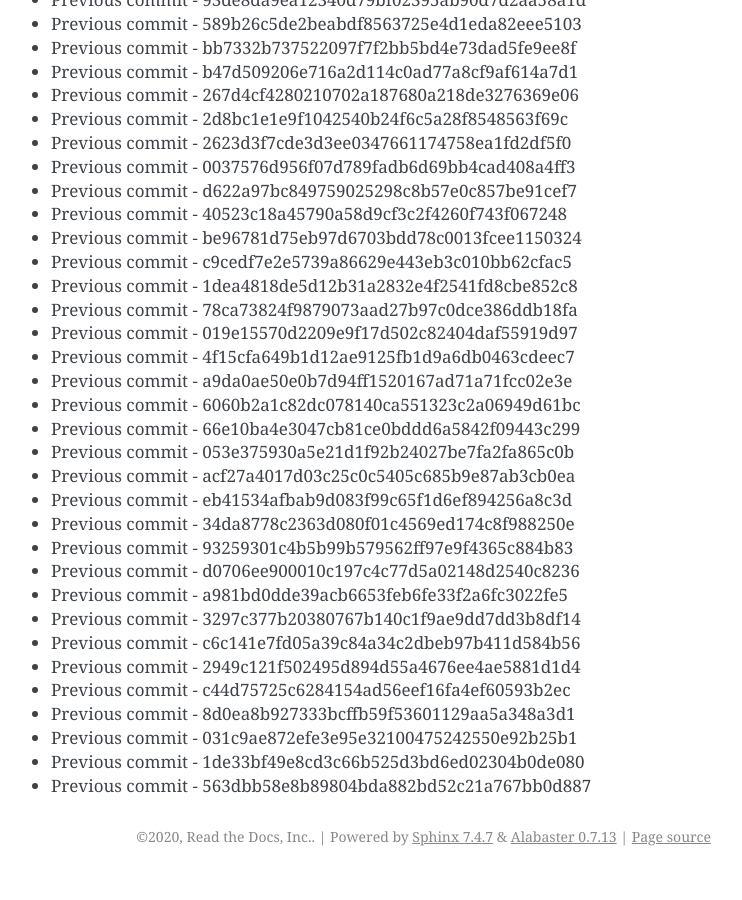
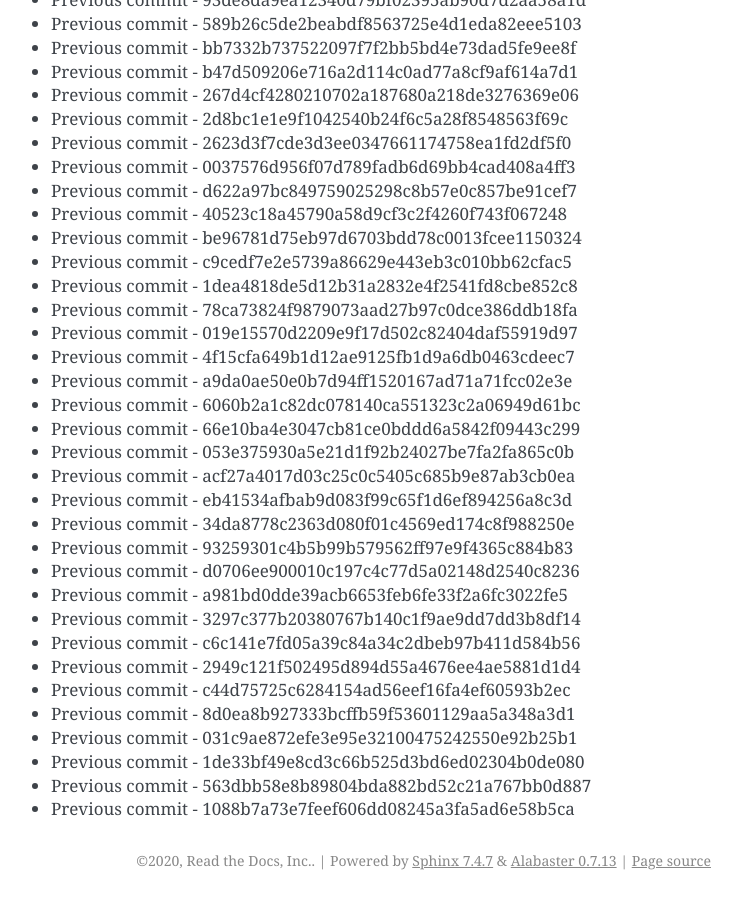
Before and after one commit to readthedocs/rtd-git-stresstest, a Sphinx documentation site: the page built from docs/updates.rst, in a window 1280 px wide and 900 px high, scrolled down 45203 px. Shown: the whole window, without its empty margins (399-1141 px from the left). Built offline with Sphinx 7.4.7, drawn with Linux system fonts in a browser that asks for light colours; before the commit the page ends 46079 px from its top, so only the background shows below that.

Commit message:
Generating commit from previous: 1088b7a73e7feef606dd08245a3fa5ad6e58b5ca

```diff
--- a/docs/updates.rst
+++ b/docs/updates.rst
@@ -1931,3 +1931,4 @@ It can be tested for any performance characteristics.
 * Previous commit - 031c9ae872efe3e95e32100475242550e92b25b1
 * Previous commit - 1de33bf49e8cd3c66b525d3bd6ed02304b0de080
 * Previous commit - 563dbb58e8b89804bda882bd52c21a767bb0d887
+* Previous commit - 1088b7a73e7feef606dd08245a3fa5ad6e58b5ca
```
